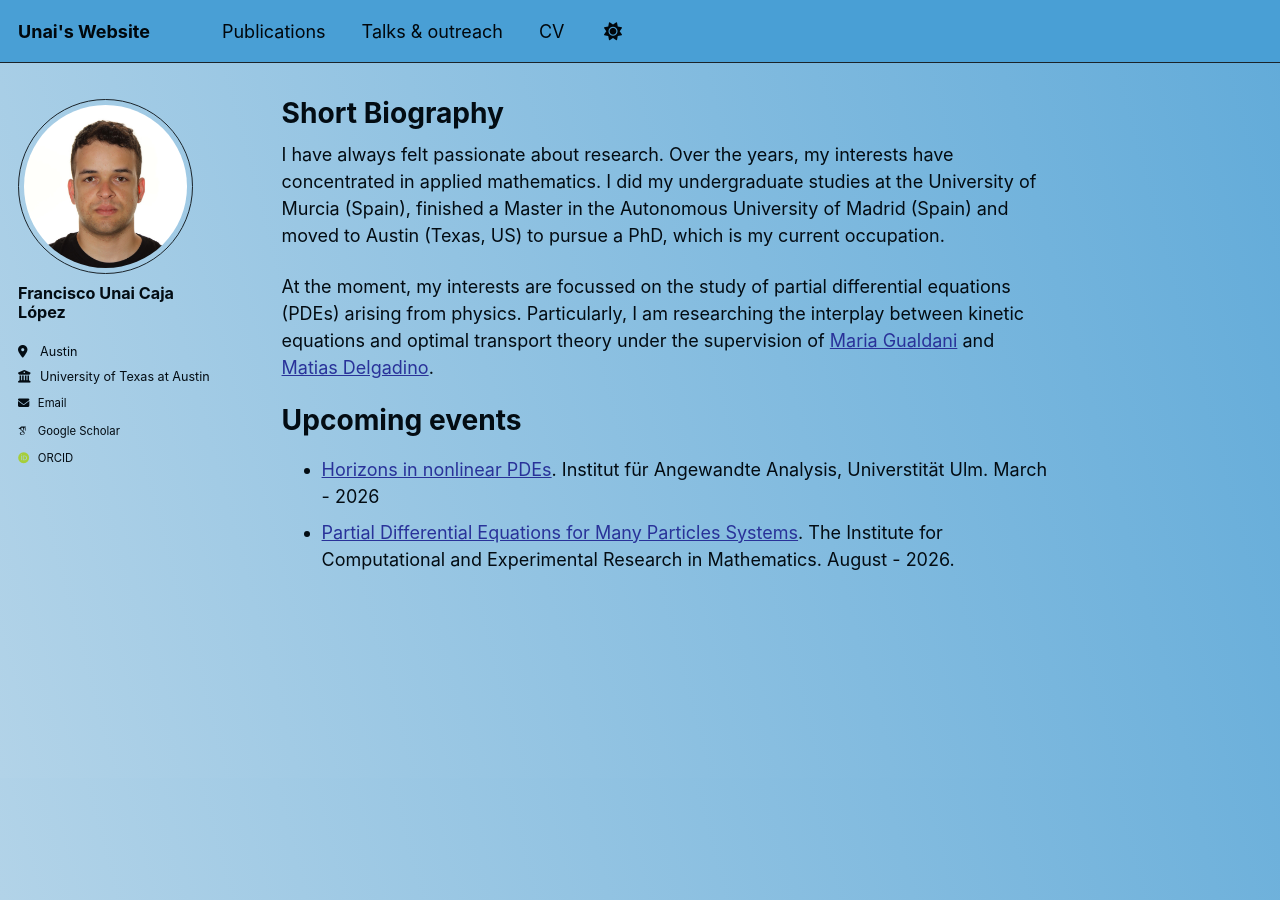
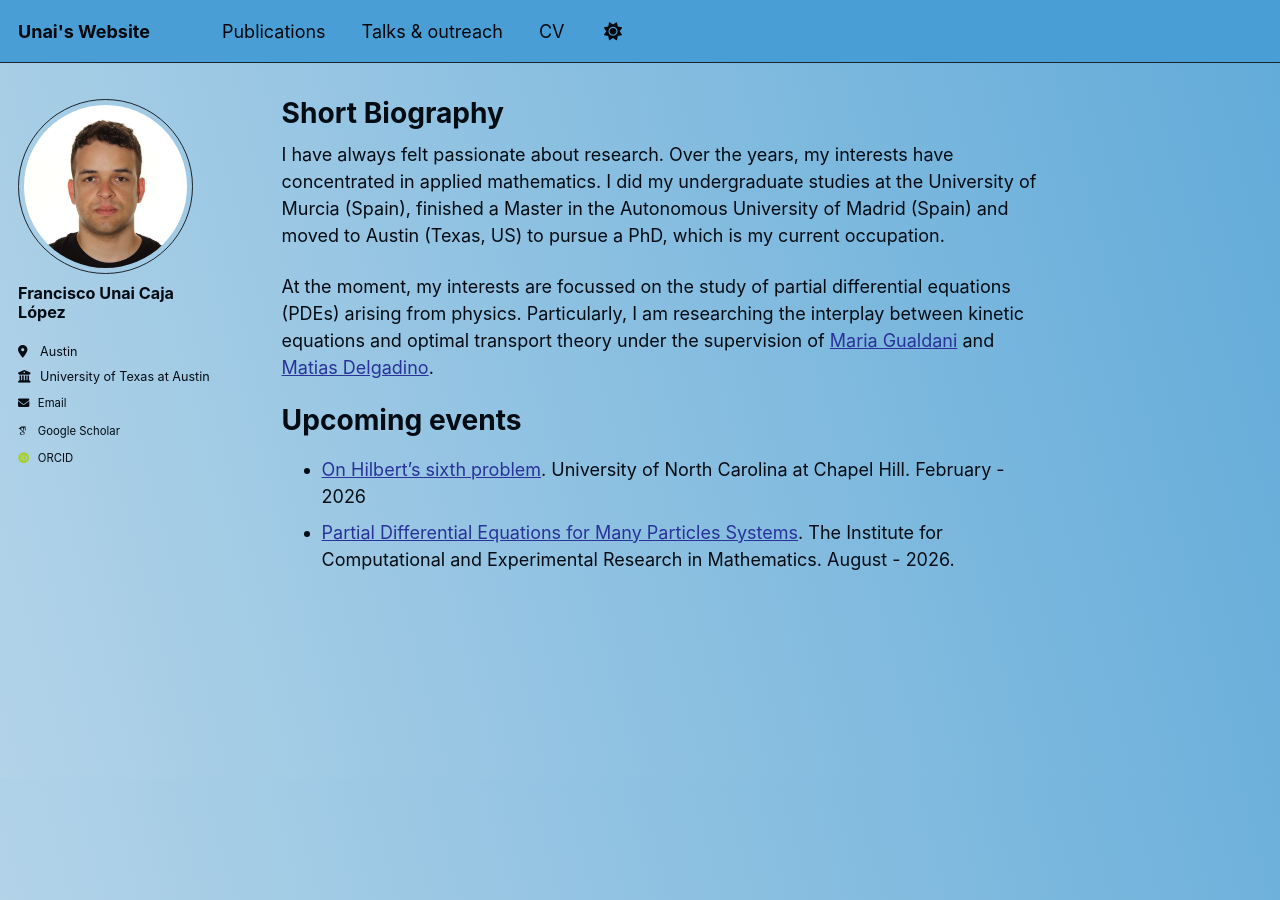
Before and after one commit to UnaiCaja/UnaiCaja.github.io, a Jekyll site: the page built from _pages/about.md, in a window 1280 px wide. Built offline with Jekyll 4.4.1, drawn with Linux system fonts in a browser that asks for light colours; some web fonts are replaced.

Commit message:
Upcoming events

```diff
--- a/_pages/about.md
+++ b/_pages/about.md
@@ -13,5 +13,5 @@ At the moment, my interests are focussed on the study of partial differential eq
 
 
 # Upcoming events
-* [Horizons in nonlinear PDEs](https://www.uni-ulm.de/en/mawi/iaa/forschung/spring-school-2026-horizons-in-nonlinear-pdes/). Institut für Angewandte Analysis, Universtität Ulm. March - 2026
+* [On Hilbert’s sixth problem](https://tarheels.live/waves/activities/mini-schools/). University of North Carolina at Chapel Hill. February - 2026
 * [Partial Differential Equations for Many Particles Systems](https://icerm.brown.edu/program/topical_workshop/tw-26-mps). The Institute for Computational and Experimental Research in Mathematics. August - 2026.
```
